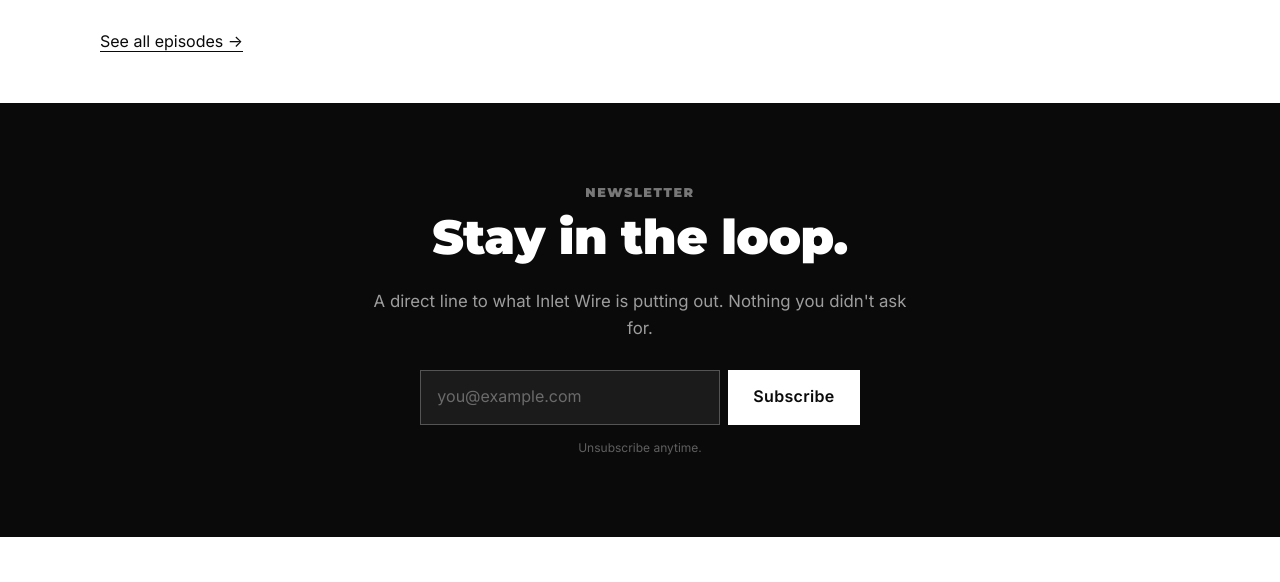
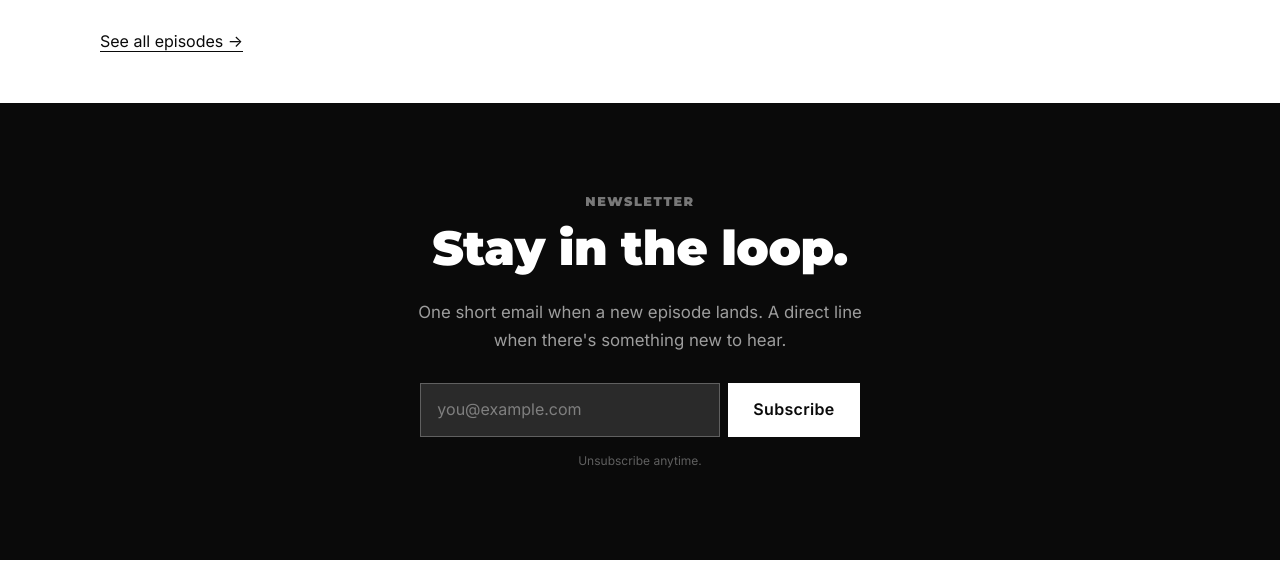
Before and after one commit to IW2026/inlet-wire-site, an Astro site: page / in a window 1280 px wide. Shown: the part 2940-3522 px from the top of the page. Built offline with nearby package versions, Linux system fonts and the light colour scheme; Astro itself is replaced by a stand-in of ours; a script that the page names is missing.

Commit message:
Update 2026-04-23 11:00

```diff
--- a/src/pages/about.astro
+++ b/src/pages/about.astro
@@ -5,7 +5,7 @@ import BaseLayout from "../layouts/BaseLayout.astro";
   <section class="hero">
     <div class="container" style="text-align: center;">
       <h1>About Inlet Wire</h1>
-      <p class="lede">A weekly conversation with the artists shaping BC's new sound.</p>
+      <p class="lede" style="margin-inline: auto;">A weekly conversation with the artists shaping BC's new sound.</p>
     </div>
   </section>
 
--- a/src/pages/contact.astro
+++ b/src/pages/contact.astro
@@ -9,7 +9,7 @@ const initialSubject = validSubjects.includes(subjectParam) ? subjectParam : "Ge
   <section class="hero">
     <div class="container" style="text-align: center;">
       <h1>Get in touch</h1>
-      <p class="lede">Press, sponsorship, artist submissions, field session tips, charity work. All welcome.</p>
+      <p class="lede" style="margin-inline: auto;">Press, sponsorship, artist submissions, field session tips, charity work. All welcome.</p>
     </div>
   </section>
 
--- a/src/pages/index.astro
+++ b/src/pages/index.astro
@@ -227,7 +227,7 @@ const podcastJsonLd = {
       <div class="newsletter-inner">
         <div class="newsletter-kicker">Newsletter</div>
         <h2 class="newsletter-headline">Stay in the loop.</h2>
-        <p class="newsletter-sub">A direct line to what Inlet Wire is putting out. Nothing you didn't ask for.</p>
+        <p class="newsletter-sub">One short email when a new episode lands. A direct line when there's something new to hear.</p>
         <form
           id="newsletter-form-home"
           class="newsletter-form newsletter-form-centered"
--- a/src/styles/global.css
+++ b/src/styles/global.css
@@ -596,13 +596,13 @@ section h2 { margin-bottom: 1.5rem; }
   padding: 0;
 }
 .tag-pill {
-  font-size: 0.55rem;
+  font-size: 0.48rem;
   font-weight: 600;
   text-transform: uppercase;
-  letter-spacing: 0.07em;
+  letter-spacing: 0.06em;
   color: var(--muted);
   border: 1px solid var(--rule);
-  padding: 0.1rem 0.35rem;
+  padding: 0.08rem 0.28rem;
 }
 
 /* ---------- Instagram feed ---------- */
@@ -912,39 +912,42 @@ section h2 { margin-bottom: 1.5rem; }
 .newsletter-section {
   background: var(--ink);
   color: var(--paper);
-  padding: 5rem 0;
+  padding: clamp(3rem, 7vw, 6rem) 0;
 }
 .newsletter-inner {
   max-width: 560px;
   margin-inline: auto;
   text-align: center;
+  padding-inline: 1.25rem;
 }
 .newsletter-section .newsletter-kicker {
   color: rgba(255, 255, 255, 0.45);
 }
 .newsletter-headline {
-  margin-top: 0.5rem;
-  font-size: clamp(2rem, 4vw, 3rem);
+  margin-top: clamp(0.35rem, 1vw, 0.6rem);
+  font-size: clamp(1.75rem, 4vw, 3rem);
   color: var(--paper);
 }
 .newsletter-sub {
   color: rgba(255, 255, 255, 0.6);
-  margin-top: 0.75rem;
-  font-size: 1.05rem;
-  line-height: 1.6;
+  margin-top: clamp(0.6rem, 1.5vw, 0.9rem);
+  font-size: clamp(0.95rem, 2vw, 1.05rem);
+  line-height: 1.65;
+  max-width: 42ch;
+  margin-inline: auto;
 }
 .newsletter-form-centered {
   justify-content: center;
-  margin-top: 1.75rem;
+  margin-top: clamp(1.25rem, 3vw, 1.75rem);
 }
 .newsletter-form-centered input[type="email"] {
   border-color: rgba(255, 255, 255, 0.25);
-  background: rgba(255, 255, 255, 0.07);
+  background: rgba(255, 255, 255, 0.13);
   color: var(--paper);
   max-width: 300px;
 }
 .newsletter-form-centered input[type="email"]::placeholder {
-  color: rgba(255, 255, 255, 0.35);
+  color: rgba(255, 255, 255, 0.4);
 }
 .newsletter-form-centered input[type="email"]:focus {
   outline-color: rgba(255, 255, 255, 0.6);
@@ -957,6 +960,7 @@ section h2 { margin-bottom: 1.5rem; }
 .newsletter-form-centered button:hover { opacity: 0.88; }
 .newsletter-section .newsletter-fine {
   color: rgba(255, 255, 255, 0.35);
+  margin-top: clamp(0.6rem, 1.5vw, 0.85rem);
 }
 
 /* ---------- Footer socials ---------- */
```
